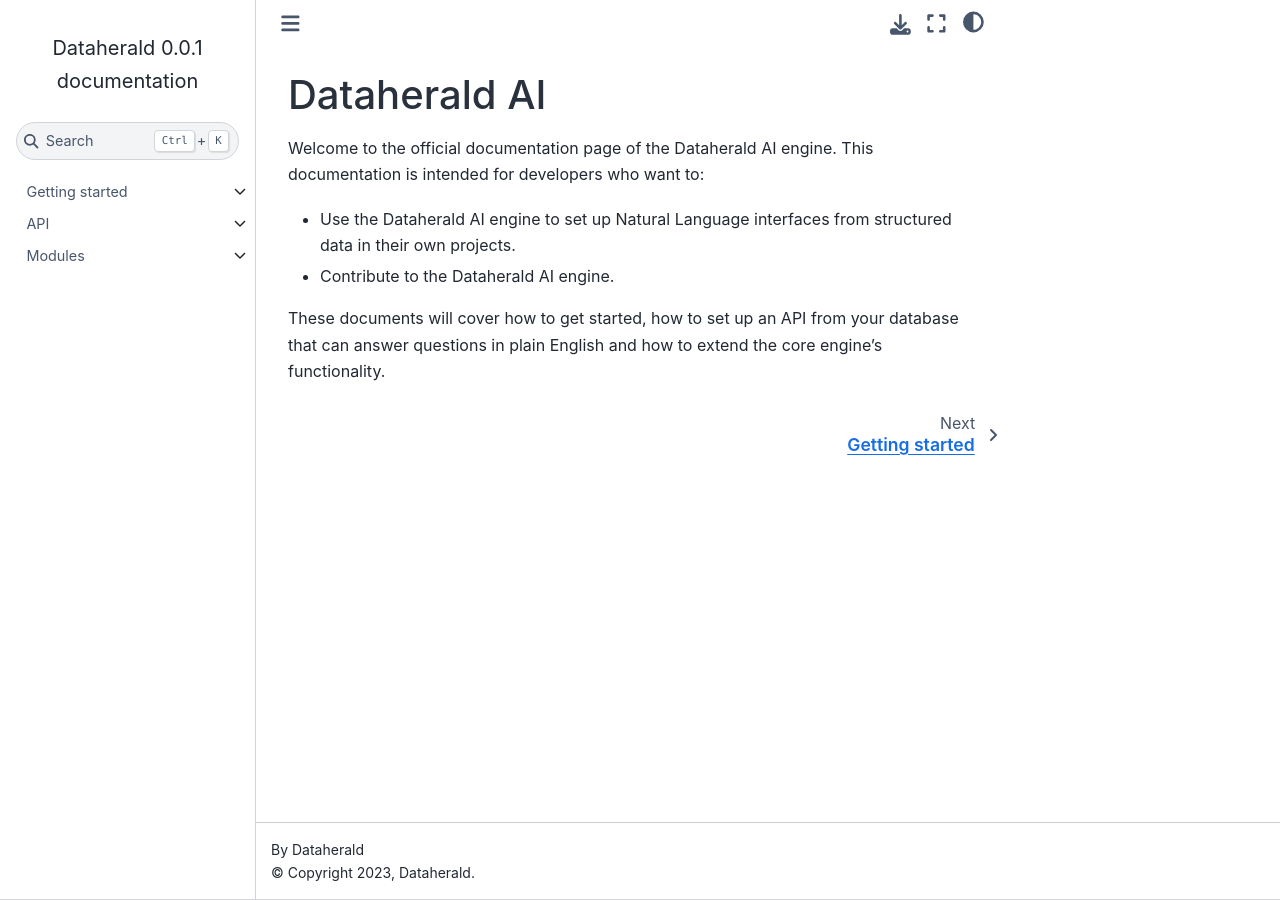
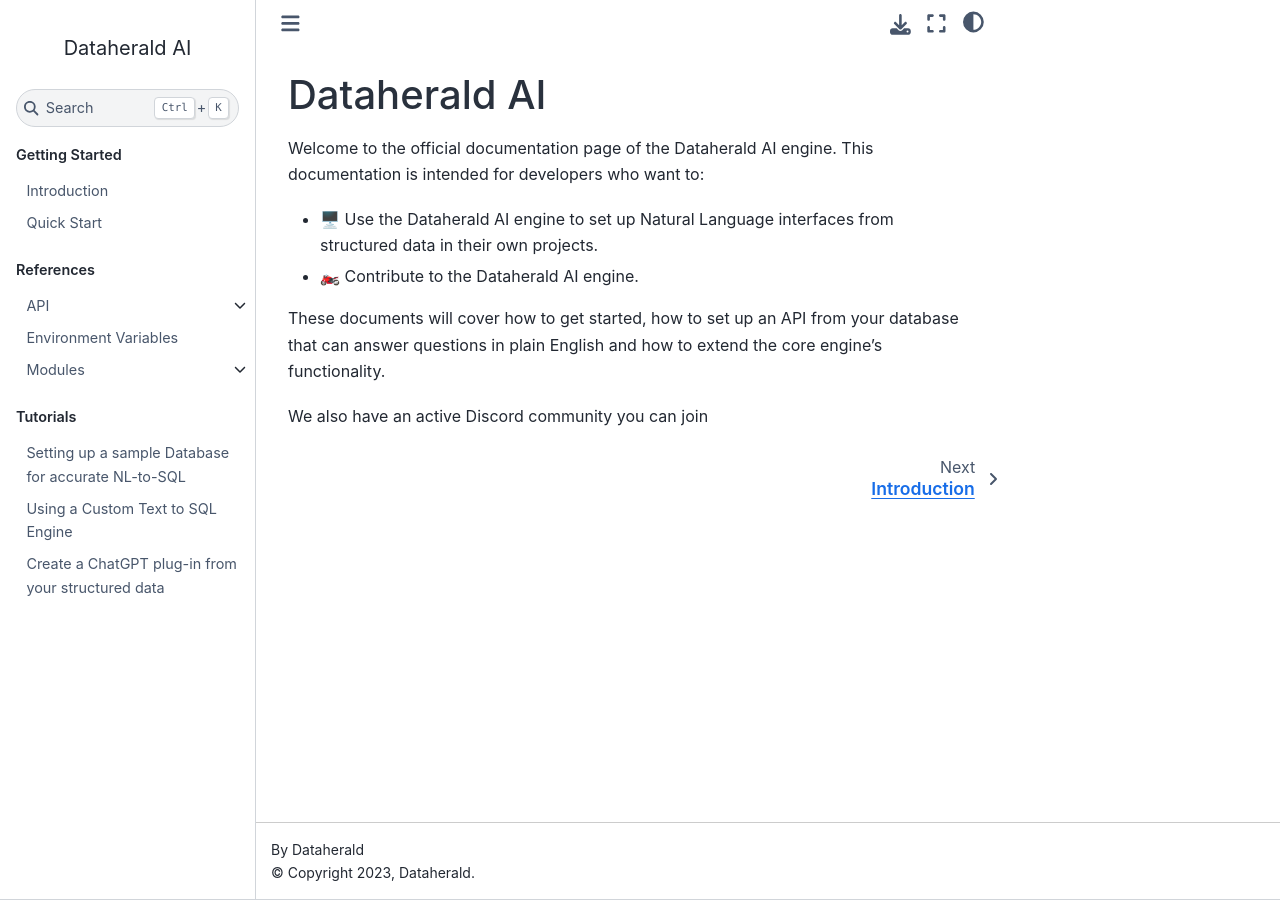
Before and after one commit to Dataherald/dataherald, a Sphinx documentation site: the page built from docs/index.rst, in a window 1280 px wide. Built offline with Sphinx 7.4.7 and the Sphinx Book theme 1.1.4, drawn with Linux system fonts in a browser that asks for light colours.

Commit message:
bf/DH-4598 update structure of readthedocs

```diff
--- a/docs/conf.py
+++ b/docs/conf.py
@@ -11,10 +11,11 @@
 
 sys.path.insert(0, os.path.abspath(".."))
 
-project = "Dataherald"
+project = "Dataherald AI"
 copyright = "2023, Dataherald"
 author = "Dataherald"
-release = "0.0.1"
+release = "main"
+html_title = project
 
 # -- General configuration ---------------------------------------------------
 # https://www.sphinx-doc.org/en/master/usage/configuration.html#general-configuration
--- /dev/null
+++ b/docs/envars.rst
@@ -0,0 +1,33 @@
+Environment Variables
+=======================
+
+
+# Openai info. All these fields are required for the engine to work.
+OPENAI_API_KEY = #This field is required for the engine to work.
+ORG_ID =
+LLM_MODEL = 'gpt-4-32k' #the openAI llm model that you want to use. possible values: gpt-4-32k, gpt-4, gpt-3.5-turbo, gpt-3.5-turbo-16k
+
+
+GOLDEN_RECORD_COLLECTION = 'my-golden-records'
+#Pinecone info. These fields are required if the vector store used is Pinecone
+PINECONE_API_KEY =
+PINECONE_ENVIRONMENT =
+
+# Module implementations to be used names for each required component. You can use the default ones or create your own
+API_SERVER = "dataherald.api.fastapi.FastAPI"
+SQL_GENERATOR = "dataherald.sql_generator.dataherald_sqlagent.DataheraldSQLAgent"
+EVALUATOR = "dataherald.eval.simple_evaluator.SimpleEvaluator"
+DB = "dataherald.db.mongo.MongoDB"
+VECTOR_STORE = 'dataherald.vector_store.chroma.Chroma'
+CONTEXT_STORE = 'dataherald.context_store.default.DefaultContextStore' # Set a context store class, the default one is DefaultContextStore
+DB_SCANNER = 'dataherald.db_scanner.sqlalchemy.SqlAlchemyScanner'
+
+# mongo database information
+MONGODB_URI = "mongodb://admin:admin@mongodb:27017"
+MONGODB_DB_NAME = 'dataherald'
+MONGODB_DB_USERNAME = 'admin'
+MONGODB_DB_PASSWORD = 'admin'
+
+
+# The enncryption key is used to encrypt database connection info before storing in Mongo. Please refer to the README on how to set it.
+ENCRYPT_KEY =
--- a/docs/index.rst
+++ b/docs/index.rst
@@ -7,14 +7,34 @@
 ========================================
 Welcome to the official documentation page of the Dataherald AI engine. This documentation is intended for developers who want to:
 
-* Use the Dataherald AI engine to set up Natural Language interfaces from structured data in their own projects.
-* Contribute to the Dataherald AI engine.
+* 🖥️ Use the Dataherald AI engine to set up Natural Language interfaces from structured data in their own projects.
+* 🏍️ Contribute to the Dataherald AI engine.
 
 These documents will cover how to get started, how to set up an API from your database that can answer questions in plain English and how to extend the core engine's functionality.
 
+We also have an active Discord community you can join
+
 .. toctree::
+   :maxdepth: 1
+   :caption: Getting Started
    :hidden:
 
-   getting_started
+   introduction
+   quickstart
+
+
+.. toctree::
+   :caption: References
+   :hidden:
+
    api
+   envars
    modules
+
+.. toctree::
+   :caption: Tutorials
+   :hidden:
+
+   tutorial.sample_database
+   tutorial.finetune_sql_generator
+   tutorial.chatgpt_plugin
--- /dev/null
+++ b/docs/tutorial.chatgpt_plugin.rst
@@ -0,0 +1,4 @@
+Create a ChatGPT plug-in from your structured data
+=====================================================
+
+Coming soon ...
--- /dev/null
+++ b/docs/tutorial.finetune_sql_generator.rst
@@ -0,0 +1,4 @@
+Using a Custom Text to SQL Engine
+==================================
+
+Coming soon ...
--- /dev/null
+++ b/docs/tutorial.sample_database.rst
@@ -0,0 +1,4 @@
+Setting up a sample Database for accurate NL-to-SQL
+====================================================
+
+Coming soon ...
```
Also changed, not shown: docs/getting_started.rst (deleted, +0 -14 lines), docs/introduction.rst (+5 -5 lines).
